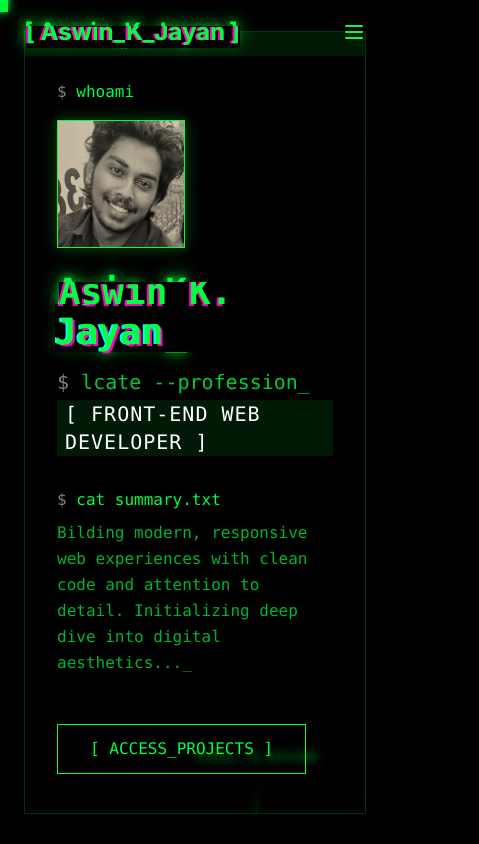
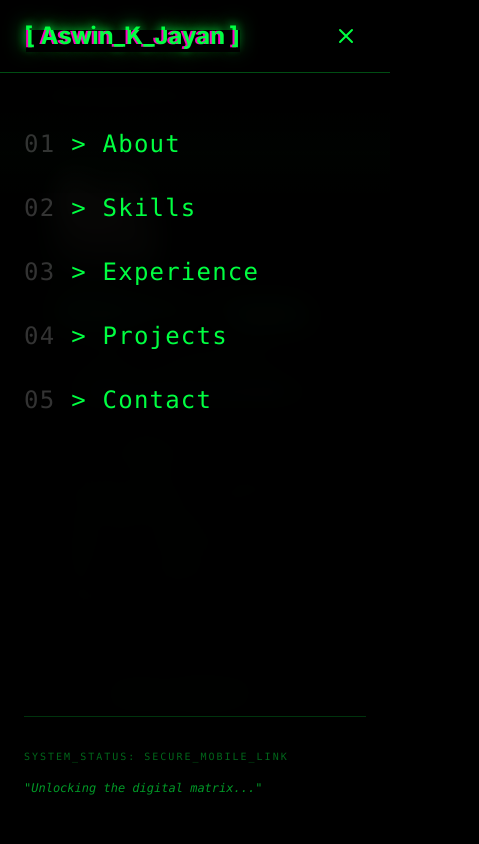
Before and after one commit to TheAssassin001/portfolio, a Next.js app: page / in a window 390 px wide. Both pictures are taken after a click on the button 354 px from the left and 32 px from the top of the page. Shown: the top 844 px of the page, 479 px wide, since content can reach past the window. Built offline with nearby package versions, Linux system fonts and the light colour scheme.

Commit message:
feat: optimize portfolio for mobile view and touch devices

```diff
--- a/src/components/About.tsx
+++ b/src/components/About.tsx
@@ -22,7 +22,7 @@ export default function About() {
             DATA_STREAM
           </div>
 
-          <h2 className="text-4xl md:text-5xl font-bold mb-8 text-glow text-[#00ff41] font-mono">
+          <h2 className="text-3xl md:text-5xl font-bold mb-8 text-glow text-[#00ff41] font-mono">
             {`[ ABOUT_ME ]`}
           </h2>
 
@@ -33,7 +33,7 @@ export default function About() {
               transition={{ duration: 0.6, delay: 0.2 }}
               className="space-y-6 text-[#00ff41]/80 leading-relaxed font-mono"
             >
-              <p className="text-lg">
+              <p className="text-base md:text-lg">
                 <span className="text-white opacity-50 block mb-1">INITIALIZING BIO...</span>
                 I am a driven <strong className="text-white">Front-End Developer</strong> who pivoted from <strong className="text-white">Engineering (Robotics)</strong> to follow a passion for software and web systems.
                 Currently, I am pursuing my <strong className="text-white">BCA at DCSMAT Vagamon</strong> while contributing as an <strong className="text-white">Intern at Innovature</strong>.
--- a/src/components/Contact.tsx
+++ b/src/components/Contact.tsx
@@ -47,7 +47,7 @@ export default function Contact() {
           transition={{ duration: 1 }}
           className="text-center font-mono"
         >
-          <h2 className="text-4xl md:text-5xl font-bold mb-8 text-[#00ff41] text-glow">
+          <h2 className="text-3xl md:text-5xl font-bold mb-8 text-[#00ff41] text-glow">
             {`[ INITIALIZE_CONNECTION ]`}
           </h2>
 
@@ -68,7 +68,7 @@ export default function Contact() {
             initial={{ opacity: 0 }}
             animate={isInView ? { opacity: 1 } : { opacity: 0 }}
             transition={{ duration: 0.6, delay: 0.4 }}
-            className="flex justify-center gap-8 mb-20"
+            className="flex justify-center gap-4 md:gap-8 mb-20"
           >
             {socials.map((social, index) => (
               <motion.a
--- a/src/components/CustomCursor.tsx
+++ b/src/components/CustomCursor.tsx
@@ -10,6 +10,9 @@ const CustomCursor = () => {
     const mouseY = useSpring(0, { stiffness: 500, damping: 28 })
 
     useEffect(() => {
+        const isTouchDevice = 'ontouchstart' in window || navigator.maxTouchPoints > 0
+        if (isTouchDevice) return
+
         const handleMouseMove = (e: MouseEvent) => {
             mouseX.set(e.clientX)
             mouseY.set(e.clientY)
@@ -28,7 +31,7 @@ const CustomCursor = () => {
 
     return (
         <motion.div
-            className="fixed top-0 left-0 w-4 h-6 bg-[#00ff41] pointer-events-none z-[9999] shadow-[0_0_10px_#00ff41] mix-blend-screen"
+            className="fixed top-0 left-0 w-4 h-6 bg-[#00ff41] pointer-events-none z-[9999] shadow-[0_0_10px_#00ff41] mix-blend-screen hidden md:block"
             style={{
                 x: mouseX,
                 y: mouseY,
--- a/src/components/Experience.tsx
+++ b/src/components/Experience.tsx
@@ -52,7 +52,7 @@ export default function Experience() {
           animate={isInView ? { opacity: 1 } : { opacity: 0 }}
           transition={{ duration: 1 }}
         >
-          <h2 className="text-4xl md:text-5xl font-bold mb-8 text-[#00ff41] font-mono text-glow">
+          <h2 className="text-3xl md:text-5xl font-bold mb-8 text-[#00ff41] font-mono text-glow">
             {`[ WORK_HISTORY ]`}
           </h2>
 
--- a/src/components/Hero.tsx
+++ b/src/components/Hero.tsx
@@ -48,7 +48,7 @@ export default function Hero() {
             <span className="text-white opacity-50">$ </span>
             <span className="text-[#00ff41]">whoami</span>
             <div className="mt-4 mb-8">
-              <div className="relative w-32 h-32 md:w-40 md:h-40 mb-6 border border-[#00ff41] p-1 shadow-[0_0_15px_rgba(0,255,65,0.3)]">
+              <div className="relative w-24 h-24 md:w-40 md:h-40 mb-6 border border-[#00ff41] p-1 shadow-[0_0_15px_rgba(0,255,65,0.3)]">
                 <Image
                   src="/profile.jpg"
                   alt="Aswin K. Jayan"
@@ -57,14 +57,14 @@ export default function Hero() {
                   priority
                 />
               </div>
-              <h1 className="text-4xl md:text-6xl font-bold mb-4 text-[#00ff41] text-glow glitch" data-text="Aswin K. Jayan">
+              <h1 className="text-3xl md:text-6xl font-bold mb-4 text-[#00ff41] text-glow glitch leading-tight" data-text="Aswin K. Jayan">
                 <Typewriter text="Aswin K. Jayan" delay={500} />
               </h1>
-              <p className="text-xl md:text-2xl text-[#00ff41]/80 mb-6">
+              <p className="text-lg md:text-2xl text-[#00ff41]/80 mb-6 font-mono">
                 <span className="text-white opacity-50">$ </span>
                 <Typewriter text="locate --profession" delay={2000} />
                 <br />
-                <span className="text-white mt-1 block tracking-wider uppercase bg-[#00ff41]/10 px-2 w-fit">
+                <span className="text-white mt-2 block tracking-wider uppercase bg-[#00ff41]/10 px-2 w-fit text-sm md:text-base">
                   [ Front-End Web Developer ]
                 </span>
               </p>
--- a/src/components/Navbar.tsx
+++ b/src/components/Navbar.tsx
@@ -2,10 +2,11 @@
 
 import { useState, useEffect } from 'react'
 import Link from 'next/link'
-import { motion } from 'framer-motion'
+import { motion, AnimatePresence } from 'framer-motion'
 
 export default function Navbar() {
   const [scrolled, setScrolled] = useState(false)
+  const [isMobileMenuOpen, setIsMobileMenuOpen] = useState(false)
 
   useEffect(() => {
     const handleScroll = () => {
@@ -24,10 +25,11 @@ export default function Navbar() {
   ]
 
   return (
+    <>
       <motion.nav
         initial={{ y: -100 }}
         animate={{ y: 0 }}
-      className={`fixed top-0 left-0 right-0 z-50 transition-all duration-300 ${scrolled ? 'bg-black/80 backdrop-blur-md border-b border-[#00ff41]/30' : 'bg-transparent'
+        className={`fixed top-0 left-0 right-0 z-50 transition-all duration-300 ${scrolled || isMobileMenuOpen ? 'bg-black/80 backdrop-blur-md border-b border-[#00ff41]/30' : 'bg-transparent'
           }`}
       >
         <div className="container-custom px-6 py-4">
@@ -49,7 +51,10 @@ export default function Navbar() {
             </div>
 
             {/* Mobile menu button */}
-          <button className="md:hidden text-[#00ff41]">
+            <button
+              className="md:hidden text-[#00ff41] p-2"
+              onClick={() => setIsMobileMenuOpen(!isMobileMenuOpen)}
+            >
               <svg
                 className="w-6 h-6"
                 fill="none"
@@ -59,11 +64,58 @@ export default function Navbar() {
                 viewBox="0 0 24 24"
                 stroke="currentColor"
               >
-              <path d="M4 6h16M4 12h16M4 18h16"></path>
+                {isMobileMenuOpen ? (
+                  <path d="M6 18L18 6M6 6l12 12" />
+                ) : (
+                  <path d="M4 6h16M4 12h16M4 18h16" />
+                )}
               </svg>
             </button>
           </div>
         </div>
       </motion.nav>
+
+      {/* Mobile Menu Overlay */}
+      <AnimatePresence>
+        {isMobileMenuOpen && (
+          <motion.div
+            initial={{ opacity: 0, x: '100%' }}
+            animate={{ opacity: 1, x: 0 }}
+            exit={{ opacity: 0, x: '100%' }}
+            transition={{ type: 'spring', damping: 25, stiffness: 200 }}
+            className="fixed inset-0 z-40 bg-black/95 backdrop-blur-lg md:hidden pt-24 px-6"
+          >
+            <div className="flex flex-col space-y-8 mt-8">
+              {navItems.map((item, index) => (
+                <motion.div
+                  key={item.name}
+                  initial={{ opacity: 0, x: 20 }}
+                  animate={{ opacity: 1, x: 0 }}
+                  transition={{ delay: index * 0.1 }}
+                >
+                  <Link
+                    href={item.href}
+                    onClick={() => setIsMobileMenuOpen(false)}
+                    className="text-[#00ff41] text-2xl font-mono tracking-wider flex items-center group"
+                  >
+                    <span className="text-white/20 mr-4">0{index + 1}</span>
+                    <span className="group-hover:text-glow transition-all">{`> ${item.name}`}</span>
+                  </Link>
+                </motion.div>
+              ))}
+            </div>
+
+            <div className="absolute bottom-12 left-6 right-6 border-t border-[#00ff41]/20 pt-8">
+              <div className="text-[10px] text-[#00ff41]/40 font-mono tracking-[0.2em] mb-4">
+                SYSTEM_STATUS: SECURE_MOBILE_LINK
+              </div>
+              <div className="text-xs text-[#00ff41]/60 font-mono italic">
+                {`"Unlocking the digital matrix..."`}
+              </div>
+            </div>
+          </motion.div>
+        )}
+      </AnimatePresence>
+    </>
   )
 }
--- a/src/components/Skills.tsx
+++ b/src/components/Skills.tsx
@@ -27,7 +27,7 @@ export default function Skills() {
           animate={isInView ? { opacity: 1 } : { opacity: 0 }}
           transition={{ duration: 1 }}
         >
-          <h2 className="text-4xl md:text-5xl font-bold mb-8 text-[#00ff41] font-mono text-glow">
+          <h2 className="text-3xl md:text-5xl font-bold mb-8 text-[#00ff41] font-mono text-glow">
             {`[ TECH_STACK ]`}
           </h2>
 
```
Also changed, not shown: src/components/TerminalOverlay.tsx (+6 -6 lines). Lines whose indentation alone changed are shown as unchanged.
